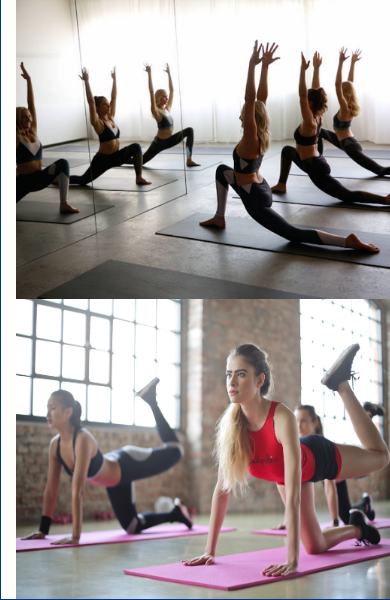
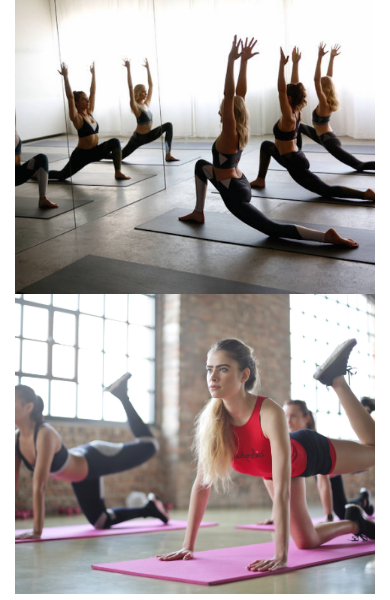
Before and after one commit to chrishaining/Django_gym2, a Django app: page /gym/ in a window 390 px wide; the page is wider, and only the part inside the window is pictured. Shown: the part 848-1448 px from the top of that part. Run offline with Django 3.2, Linux system fonts and the light colour scheme; data comes from the database, SQL or seed files in the repository; some libraries are stand-ins or nearby versions.

Commit message:
resizing the images

```diff
--- a/django_gym2/static/css/style.css
+++ b/django_gym2/static/css/style.css
@@ -7,8 +7,12 @@ body {
 }
 
 .row {
-    border: solid 1px;
+    border-bottom: solid 0 5px;
     border-color: #003399;
+}
+
+h1 {
+    background-color: #ffd700
 }
 
 /* .nav {
@@ -50,7 +54,15 @@ h1.welcome {
     padding-bottom: 40px;
 }
 
-img.pic {
+/* img.pic {
     max-height: 300;
     max-width: 300;
-}
+    border-left: solid 5px;
+    border-right: solid 5px
+} */
+
+.fit-image{
+    width: 100%;
+    object-fit: cover;
+    height: 300px;
+    }
--- a/django_gym2/templates/base.html
+++ b/django_gym2/templates/base.html
@@ -15,7 +15,7 @@
 
 <body>
     <div class="header">
-        <nav class="navbar fixed-top navbar-expand-md">
+        <nav class="navbar navbar-expand-md">
             <button class="navbar-toggler hidden-sm" data-toggle="collapse" data-target="#navbarMenu">
                 <span class="navbar-toggler-icon">&#9776</span>
             </button>
--- a/django_gym2/templates/gym/index.html
+++ b/django_gym2/templates/gym/index.html
@@ -9,7 +9,7 @@
         </div>
     </div>
     <div class="row">
-        <div class="col-sm-3">
+        <div class="col-sm-6">
             <table class="table table-striped table-bordered table-responsive table-hover">
                 <thead class="thead-light">
                     <th>Session</th>
@@ -25,7 +25,7 @@
                 </tbody>
             </table>
         </div>
-        <div class="col-sm-3">
+        <div class="col-sm-6">
             <table class="table table-striped table-bordered table-hover">
                 <thead class="thead-light">
                     <th>Instructor</th>
@@ -43,15 +43,15 @@
             </table>
         </div>
     </div>
-    <div class="row">
+    <div class="row no-gutters">
         <div class="col-sm-4">
-            <img class="pic" src="/static/images/weightlifting.jpg" width="400" height="300" alt="weightlifting">
+            <img class="img-responsive fit-image" src="/static/images/weightlifting.jpg" alt="weightlifting">
         </div>
         <div class="col-sm-4">
-            <img class="pic" src="/static/images/yoga.jpg" width="400" height="300" alt="yoga">
+            <img class="img-responsive fit-image" src="/static/images/yoga.jpg" alt="yoga">
         </div>
         <div class="col-sm-4">
-            <img class="pic" src="/static/images/pilates2.jpeg" width="400" height="300" alt="pilates">
+            <img class="img-responsive fit-image" src="/static/images/pilates2.jpeg" alt="pilates">
         </div>
     </div>
 </div>
```
